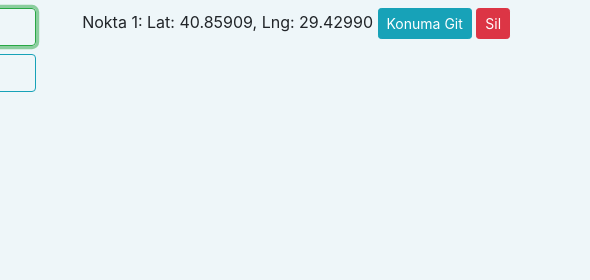
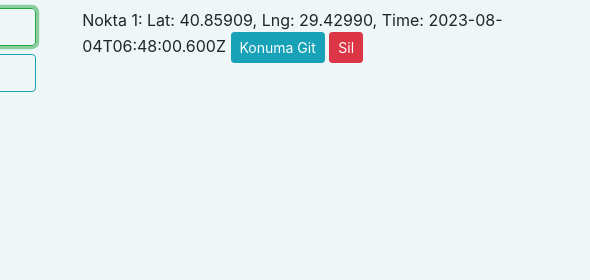
Before and after one commit to omerozdiyar/leafletjs, a plain HTML site: page frontend cdn/index.html in a window 1280 px wide. Both pictures are taken after a click on the button "Point Kaydet". Shown: the top 280 px of the page, 690-1280 px from the left. Drawn offline with nearby package versions, Linux system fonts and the light colour scheme; no server answers.

Commit message:
added time to frontend

```diff
--- a/backend/data.json
+++ b/backend/data.json
@@ -1 +1 @@
-[{"id":0,"lat":"40.85909","lng":"29.42990","datetime":"2023-08-03T21:04:06.545Z"},{"id":1,"lat":"40.85277","lng":"29.47842","datetime":"2023-08-03T21:04:09.196Z"},{"id":2,"lat":"40.84758","lng":"29.54165","datetime":"2023-08-03T21:04:10.621Z"},{"id":3,"lat":"40.84550","lng":"29.64336","datetime":"2023-08-03T21:04:11.876Z"},{"id":4,"lat":"40.83407","lng":"29.69833","datetime":"2023-08-03T21:04:13.125Z"},{"id":5,"lat":"40.81329","lng":"29.76431","datetime":"2023-08-03T21:04:14.373Z"},{"id":6,"lat":"40.81329","lng":"29.79042","datetime":"2023-08-03T21:04:16.000Z"},{"id":7,"lat":"40.89950","lng":"29.74644","datetime":"2023-08-03T21:04:17.580Z"},{"id":8,"lat":"40.93893","lng":"29.57176","datetime":"2023-08-03T21:04:18.938Z"},{"id":9,"lat":"40.87978","lng":"29.52103","datetime":"2023-08-04T05:49:59.361Z"},{"id":10,"lat":"41.02498","lng":"29.85054","datetime":"2023-08-04T05:50:03.458Z"},{"id":11,"lat":"41.02084","lng":"29.47426","datetime":"2023-08-04T05:50:05.540Z"},{"id":12,"lat":"40.46027","lng":"29.19567","datetime":"2023-08-04T05:50:32.675Z"}]
+[{"id":0,"lat":"40.85909","lng":"29.42990","datetime":"2023-08-04T06:38:51.419Z"},{"id":1,"lat":"40.89950","lng":"29.50996","datetime":"2023-08-04T06:38:53.369Z"}]
--- a/frontend cdn/index.html
+++ b/frontend cdn/index.html
@@ -8,11 +8,11 @@
   <link rel="stylesheet" href="https://cdn.jsdelivr.net/npm/bootstrap@4.6.2/dist/css/bootstrap.min.css" integrity="sha384-xOolHFLEh07PJGoPkLv1IbcEPTNtaed2xpHsD9ESMhqIYd0nLMwNLD69Npy4HI+N" crossorigin="anonymous">
   <link rel="stylesheet" href="https://unpkg.com/leaflet@1.7.1/dist/leaflet.css">
 </head>
-<body>
+<body  style="background-color: rgba(170, 211, 223, 0.2);">
   <div id="app">
 
 
-	<div class="row" style="height: 100vh; background-color: rgba(170, 211, 223, 0.2);">
+	<div class="row" style="height: 100vh;">
 		<div class="col-5">
 			<div id="map" class="h-100 "></div>
 		</div>
@@ -25,7 +25,7 @@
 		<div class="col-5">
 			<div id="pointList">
 				<div v-for="(point, index) in points" :key="index" class="m-2">
-				 Nokta {{ index + 1 }}: Lat: {{ point.lat }}, Lng: {{ point.lng }}
+				 Nokta {{ index + 1 }}: Lat: {{ point.lat }}, Lng: {{ point.lng }}, Time: {{ point.datetime }}
 				 <button @click="showPointOnMap(point)" type="button" class="btn btn-info  btn-sm">Konuma Git</button>
 				 <button @click="deletePoint(point.id)" type="button" class="btn btn-danger  btn-sm">Sil</button>
 				</div>
```
Also changed, not shown: README.md.
